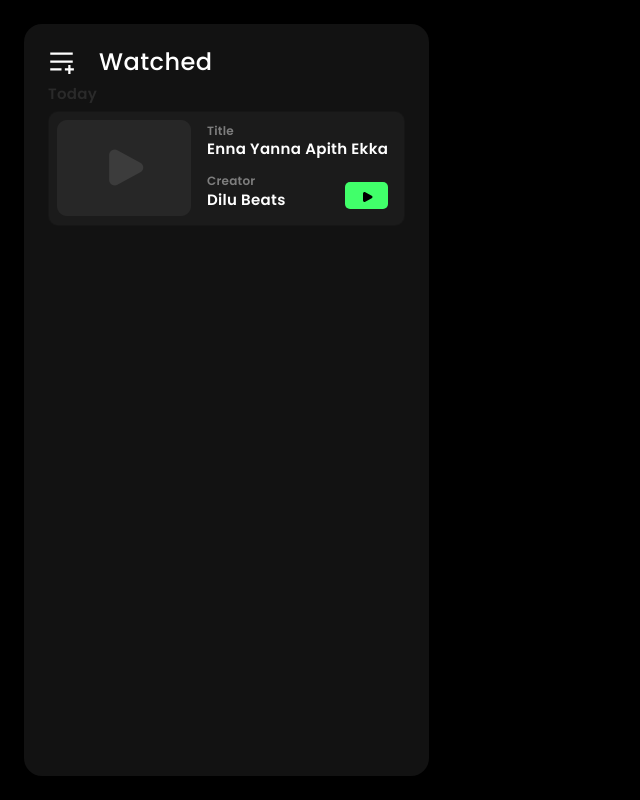
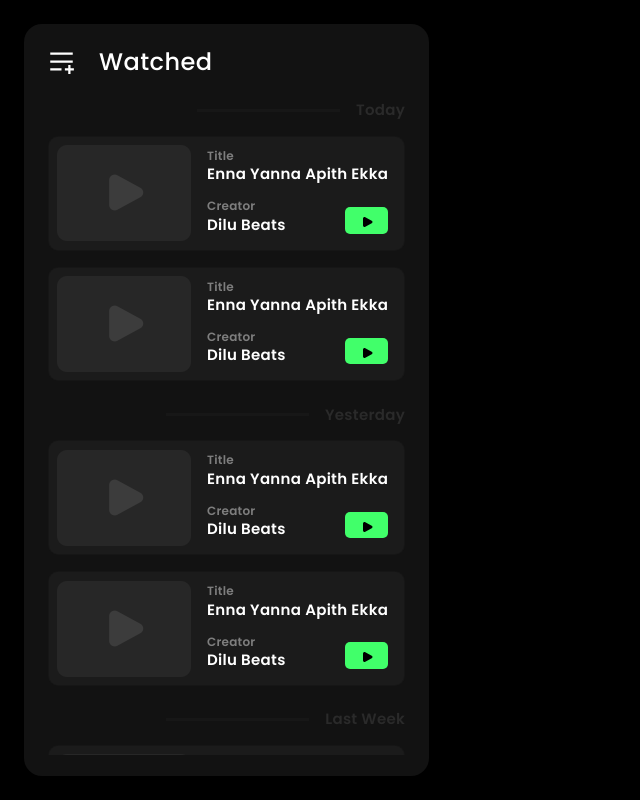
Before and after one commit to amliyanage/Project-TuneTap, a React (Vite) app: page / in a window 1280 px wide. Shown: the whole page, without its empty margins (0-640 px from the left). Built offline with nearby package versions, Linux system fonts and the light colour scheme.

Commit message:
watched list wall developed

```diff
--- a/src/css/WatchedList.css
+++ b/src/css/WatchedList.css
@@ -48,3 +48,18 @@
     font-weight: 600;
     letter-spacing: 0.3px;
 }
+
+#watchedList hr{
+    height: 3px;
+    width: 40%;
+    background: #2B2B2B;
+}
+
+#watchedList .list{
+    max-height: 94%;
+    overflow-y: scroll;
+}
+
+#watchedList .list::-webkit-scrollbar{
+    width: 0;
+}
--- a/src/pages/components/WatchedList.jsx
+++ b/src/pages/components/WatchedList.jsx
@@ -14,9 +14,44 @@ const WatchedList = () => {
                         title : "Enna Yanna Apith Ekka",
                         creator : "Dilu Beats",
                         img : defaultVideoImg
+                    },
+                    {
+                        title : "Enna Yanna Apith Ekka",
+                        creator : "Dilu Beats",
+                        img : defaultVideoImg
                     }
                 ]
-            }
+            },
+            {
+                date : "Yesterday",
+                video : [
+                    {
+                        title : "Enna Yanna Apith Ekka",
+                        creator : "Dilu Beats",
+                        img : defaultVideoImg
+                    },
+                    {
+                        title : "Enna Yanna Apith Ekka",
+                        creator : "Dilu Beats",
+                        img : defaultVideoImg
+                    }
+                ]
+            },
+        {
+            date : "Last Week",
+            video : [
+                {
+                    title : "Enna Yanna Apith Ekka",
+                    creator : "Dilu Beats",
+                    img : defaultVideoImg
+                },
+                {
+                    title : "Enna Yanna Apith Ekka",
+                    creator : "Dilu Beats",
+                    img : defaultVideoImg
+                }
+            ]
+        }
     ]);
 
     return (
@@ -25,13 +60,16 @@ const WatchedList = () => {
                 <PlayListSvg/>
                 <h2>Watched</h2>
             </div>
-            <div className="list">
+            <div className="list d-flex flex-column gap-3 mt-2">
                 {
                     twoDArray.map((data, index) => {
                         return(
                             <div key={index}>
-                                <h3>{data.date}</h3>
-                                <div className={"d-flex gap-4"}>
+                                <h3 className={"d-flex align-items-center gap-3 justify-content-end"}>
+                                    <hr/>
+                                    {data.date}
+                                </h3>
+                                <div className={"d-flex flex-column gap-3"}>
                                     {
                                         data.video.map((video, index) => {
                                             return(
```
